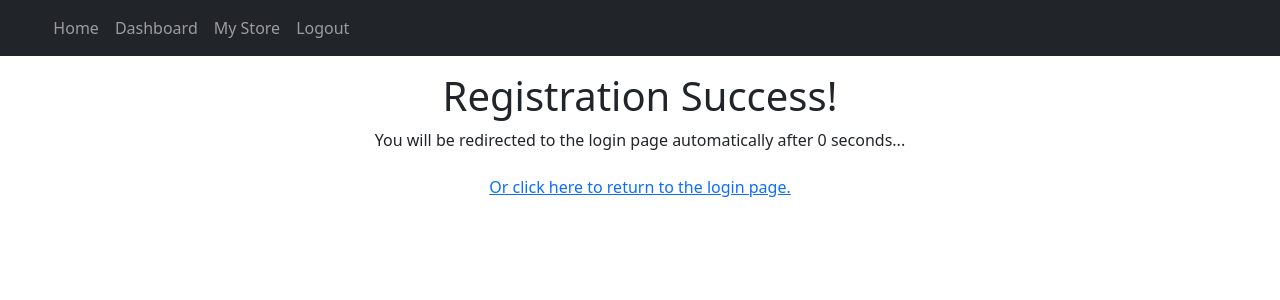
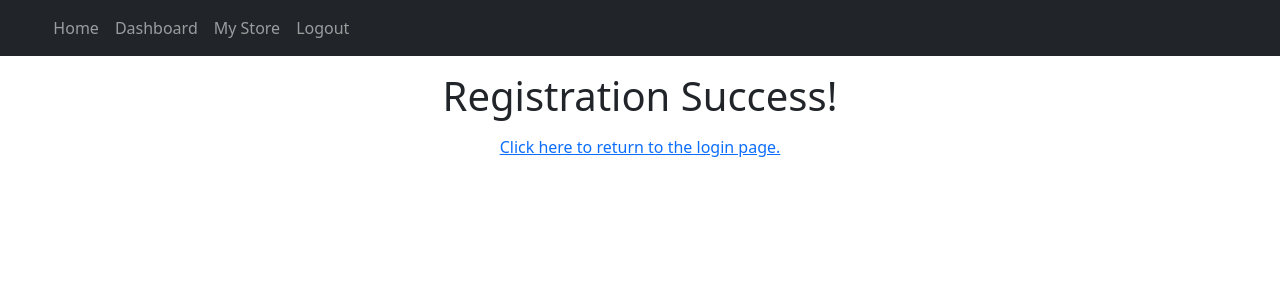
Before and after one commit to GDipSA54Team3/live-selling-app-frontend, a React (Create React App) app: page /registersuccess in a window 1280 px wide. Shown: the top 300 px of the page. Built offline with nearby package versions, Linux system fonts and the light colour scheme.

Commit message:
added reject order feature

```diff
--- a/src/component/EditProduct.js
+++ b/src/component/EditProduct.js
@@ -123,7 +123,7 @@ class EditProduct extends Component {
         this.state.currentProduct.price !== 0) {
             ProductDataService.editProduct(this.state.currentProduct.id, this.state.currentProduct).then(response => {
                 if (response.status === 200) {
-                    this.props.navigate('/mystore');
+                    this.props.navigate('/productlist');
                 }
             }).catch(e => {
                 console.log(e);
--- a/src/component/MyStore.js
+++ b/src/component/MyStore.js
@@ -213,7 +213,7 @@ class MyStore extends Component {
                                             <td>
                                                 <div style={{ whiteSpace: 'nowrap' }}>
                                                     <button className="btn btn-dark" onClick={() => this.updateOrderStatus(order.id, "CONFIRMED")}>Accept</button>
-                                                    <button className="btn btn-dark ms-2" onClick={null}>Reject</button>
+                                                    <button className="btn btn-dark ms-2" onClick={() => this.updateOrderStatus(order.id, "REJECT")}>Reject</button>
                                                 </div>
                                             </td>
                                         </tr>
--- a/src/component/RegistrationSuccess.js
+++ b/src/component/RegistrationSuccess.js
@@ -10,27 +10,27 @@ class RegistrationSuccess extends Component {
         }
     }
 
-    componentDidMount() {
-        let thisInterval = setInterval(() => {
-            if (this.state.countdown > 0) {
-                this.setState({
-                    countdown: this.state.countdown - 1
-                });
-            } else {
-                clearInterval(thisInterval);
-                this.props.navigate('/home');
-            }
-        }, 1000);
-    }
+    // componentDidMount() {
+    //     let thisInterval = setInterval(() => {
+    //         if (this.state.countdown > 0) {
+    //             this.setState({
+    //                 countdown: this.state.countdown - 1
+    //             });
+    //         } else {
+    //             clearInterval(thisInterval);
+    //             this.props.navigate('/home');
+    //         }
+    //     }, 1000);
+    // }
 
     render() {
         return (
             <div className="container-fluid">
                 <h1>Registration Success!</h1>
-                <p>You will be redirected to the login page automatically after {this.state.countdown} seconds...</p>
+                {/* <p>You will be redirected to the login page automatically after {this.state.countdown} seconds...</p> */}
                 <p>
                     <button type="button" className="btn btn-link" onClick={() => this.props.navigate('/home')}>
-                        Or click here to return to the login page.
+                        Click here to return to the login page.
                     </button>
                 </p>
             </div>
--- a/src/component/ViewOrder.js
+++ b/src/component/ViewOrder.js
@@ -110,7 +110,7 @@ class ViewOrder extends Component {
                             (this.state.currentOrder.status === "CONFIRMED") ? null :
                                 <Stack direction="horizontal" gap={2}>
                                     <button onClick={() => this.updateOrderStatus(this.state.currentOrder.id, "CONFIRMED")} className="btn btn-outline-dark">Accept</button>
-                                    <button onClick={null} className="btn btn-outline-dark">Reject</button>
+                                    <button onClick={() => this.updateOrderStatus(this.state.currentOrder.id, "REJECT")} className="btn btn-outline-dark">Reject</button>
                                 </Stack>
                         }
                     </div>
```
